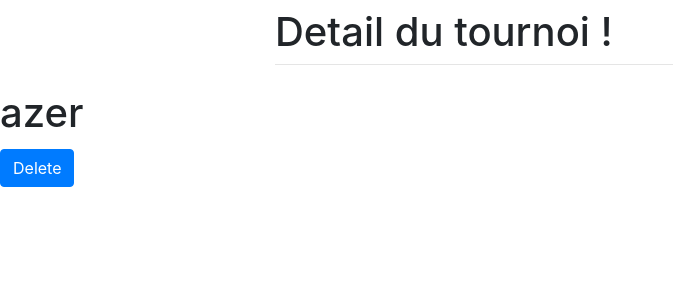
After one commit to oqueffelec/MPT, a Django app: page /tournament/15/ in a window 1280 px wide. The commit adds this page. Shown: the top 300 px of the page, without its empty margins (0-673 px from the left). Run offline with Django 3.2, Linux system fonts and the light colour scheme; data comes from the database, SQL or seed files in the repository; some libraries are stand-ins or nearby versions.

Commit message:
:sparkles: Add DetailListView

```diff
--- a/MPT/urls.py
+++ b/MPT/urls.py
@@ -20,9 +20,8 @@ from game.views import TournamentListView, TournamentDetailView
 
 urlpatterns = [
     path('admin/', admin.site.urls),
-    path('tournament/<int:pk>', TournamentDetailView.as_view(), name='tournament-detail'),
+    path('tournament/<int:pk>/', TournamentDetailView.as_view(), name='tournament-detail'),
     path('', TournamentListView.as_view(), name='home'),
-    path('tournament/', views.tournament),
     path('player/', views.player),
     path('team/', views.team),
 ]
--- a/game/templates/game/home.html
+++ b/game/templates/game/home.html
@@ -25,7 +25,9 @@
                 {% for tournoi in tournaments %}
                 <div class="card" style="width: 18rem;">
                     <div class="card-body">
-                      <h5 class="card-title">{{ tournoi }}</h5>
+
+                        <a class="card-title" href="{% url 'tournament-detail' tournoi.id %}">{{ tournoi }}</a>
+
                       <a href="#" class="btn btn-primary">Delete</a>
                     </div>
                   </div>
--- /dev/null
+++ b/game/templates/game/tournament-detail.html
@@ -0,0 +1,22 @@
+<!DOCTYPE html>
+<html lang="en">
+<head>
+    <meta charset="UTF-8">
+    <meta name="viewport" content="width=device-width, initial-scale=1.0">
+    <link rel="stylesheet" href="https://stackpath.bootstrapcdn.com/bootstrap/4.1.3/css/bootstrap.min.css" integrity="sha384-MCw98/SFnGE8fJT3GXwEOngsV7Zt27NXFoaoApmYm81iuXoPkFOJwJ8ERdknLPMO" crossorigin="anonymous">
+    <meta http-equiv="X-UA-Compatible" content="ie=edge">
+    <title>Document</title>
+</head>
+<body>
+    <div class="container">
+        <div class="row justify-content-center">
+          <div class="col-8">
+            <h1 class="mt-2">Detail du tournoi !</h1>
+            <hr class="mt-0 mb-4">
+          </div>
+        </div>
+      </div>
+    <h1 class="card-title">{{ tournaments.name }}</h1>
+    <a href="#" class="btn btn-primary">Delete</a>
+</body>
+</html>
--- a/game/views.py
+++ b/game/views.py
@@ -12,7 +12,7 @@ class TournamentListView(ListView):
 
 class TournamentDetailView(DetailView):
     model = Tournament
-    template_name = 'game/home.html'
+    template_name = 'game/tournament-detail.html'
     context_object_name = 'tournaments'
     #ordering = ['-date_created']
 
```
